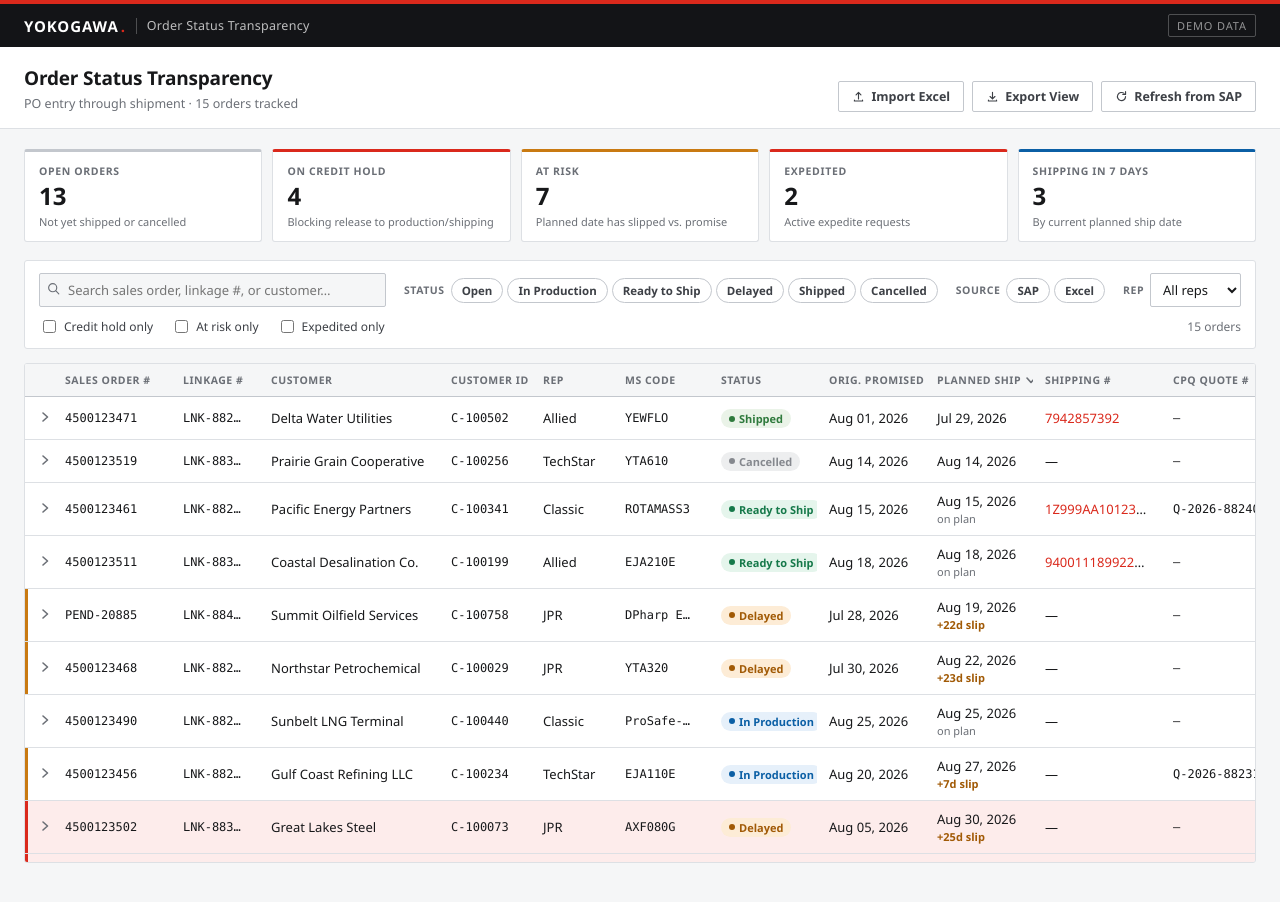
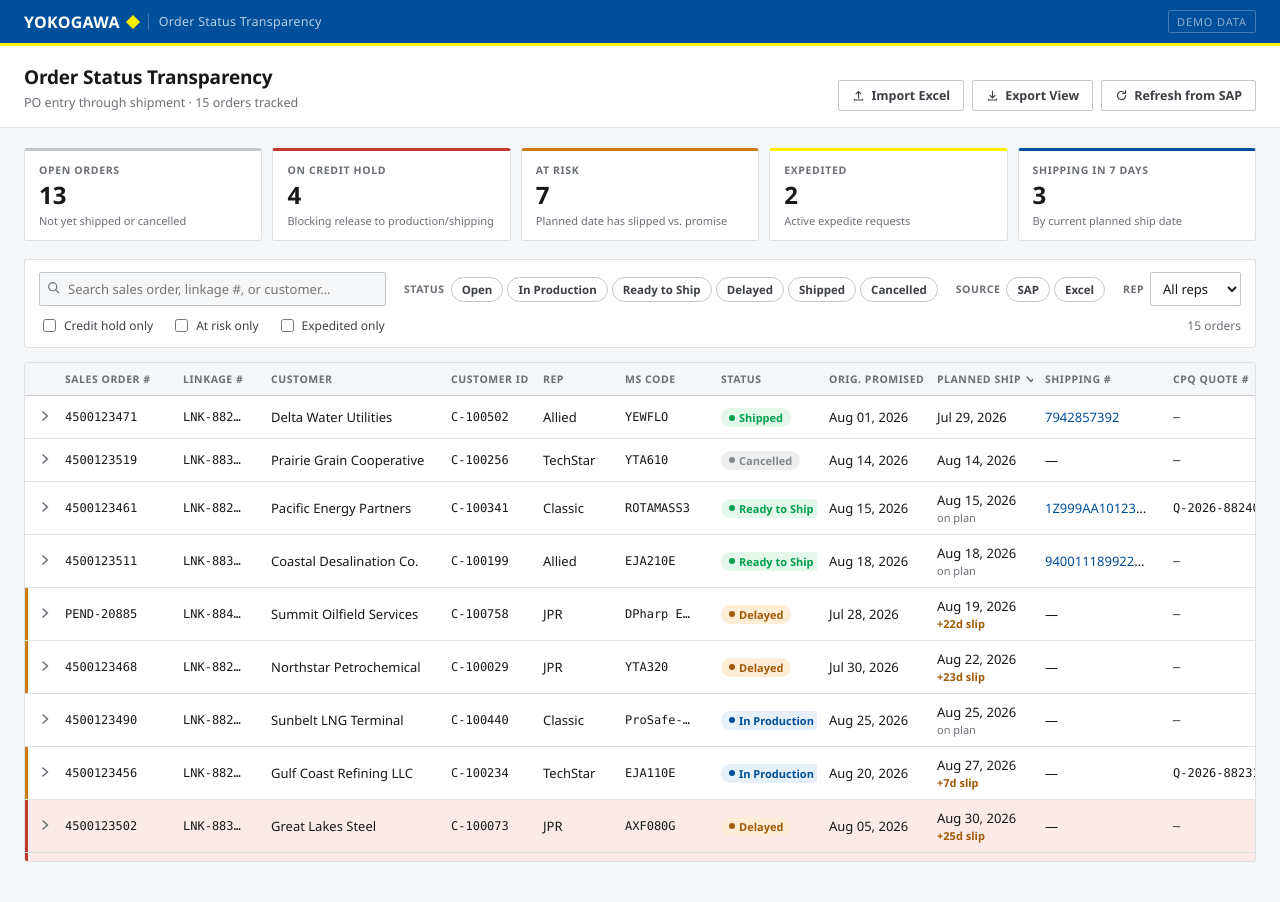
Before and after one commit to geraldhardesty/Order-Status-Transparency, a React (Vite) app: page / in a window 1280 px wide. Shown: the top 902 px of the page. Built offline with nearby package versions, Linux system fonts and the light colour scheme.

Commit message:
Apply official Yokogawa brand colors: blue header with yellow diamond logo, blue/yellow/green/gray palette per corporate identity guideline

```diff
--- a/src/components/Header.tsx
+++ b/src/components/Header.tsx
@@ -1,11 +1,11 @@
 export function Header() {
   return (
     <>
-      <div className="brand-stripe" />
       <header className="app-header">
         <div className="app-header__inner">
-          <div className="app-header__mark">
-            YOKOGAWA<span>.</span>
+          <div className="app-header__logo">
+            <span className="app-header__wordmark">YOKOGAWA</span>
+            <span className="app-header__diamond" aria-hidden="true" />
           </div>
           <div className="app-header__divider" />
           <div className="app-header__product">Order Status Transparency</div>
@@ -13,6 +13,7 @@ export function Header() {
           <div className="app-header__env">Demo Data</div>
         </div>
       </header>
+      <div className="brand-stripe" />
     </>
   );
 }
--- a/src/components/KpiBar.tsx
+++ b/src/components/KpiBar.tsx
@@ -42,7 +42,7 @@ export function KpiBar({ orders }: { orders: Order[] }) {
         <div className="kpi-tile__value">{stats.atRiskCount}</div>
         <p className="kpi-tile__meta">Planned date has slipped vs. promise</p>
       </div>
-      <div className="kpi-tile kpi-tile--accent-red">
+      <div className="kpi-tile kpi-tile--accent-yellow">
         <p className="kpi-tile__label">Expedited</p>
         <div className="kpi-tile__value">{stats.expeditedCount}</div>
         <p className="kpi-tile__meta">Active expedite requests</p>
--- a/src/components/OrderRow.tsx
+++ b/src/components/OrderRow.tsx
@@ -98,7 +98,7 @@ export function OrderRow({ order, expanded, onToggleExpand, onExpedite, onAddNot
               href={getTrackingUrl(order.shippingNumber, order.shippingCarrier)}
               target="_blank"
               rel="noopener noreferrer"
-              style={{ color: 'var(--brand-red)', textDecoration: 'none', fontWeight: 500 }}
+              style={{ color: 'var(--brand-blue)', textDecoration: 'none', fontWeight: 500 }}
             >
               {order.shippingNumber}
             </a>
--- a/src/styles/global.css
+++ b/src/styles/global.css
@@ -59,12 +59,12 @@ a {
 }
 
 .brand-stripe {
-  height: 4px;
-  background: var(--brand-red);
+  height: 3px;
+  background: var(--brand-yellow);
 }
 
 .app-header {
-  background: var(--brand-ink);
+  background: var(--brand-blue);
   color: #fff;
 }
 
@@ -77,18 +77,25 @@ a {
   gap: 10px;
 }
 
-.app-header__mark {
-  font-size: 15px;
-  font-weight: 700;
-  letter-spacing: 0.06em;
-  text-transform: uppercase;
+.app-header__logo {
   display: flex;
-  align-items: baseline;
-  gap: 2px;
+  align-items: center;
+  gap: 8px;
 }
 
-.app-header__mark span {
-  color: var(--brand-red);
+.app-header__wordmark {
+  font-size: 16px;
+  font-weight: 800;
+  letter-spacing: 0.02em;
+  color: #fff;
+}
+
+.app-header__diamond {
+  width: 10px;
+  height: 10px;
+  background: var(--brand-yellow);
+  transform: rotate(45deg);
+  flex-shrink: 0;
 }
 
 .app-header__divider {
@@ -189,14 +196,14 @@ a {
 }
 
 .btn-primary {
-  background: var(--brand-red);
-  border-color: var(--brand-red);
+  background: var(--brand-blue);
+  border-color: var(--brand-blue);
   color: #fff;
 }
 
 .btn-primary:hover:not(:disabled) {
-  background: var(--brand-red-dark);
-  border-color: var(--brand-red-dark);
+  background: var(--brand-indigo);
+  border-color: var(--brand-indigo);
 }
 
 .btn-quiet {
@@ -233,11 +240,15 @@ a {
 }
 
 .kpi-tile--accent-red {
-  border-top-color: var(--brand-red);
+  border-top-color: var(--danger-red);
 }
 
 .kpi-tile--accent-amber {
   border-top-color: #c97a12;
+}
+
+.kpi-tile--accent-yellow {
+  border-top-color: var(--brand-yellow);
 }
 
 .kpi-tile--accent-blue {
@@ -245,7 +256,7 @@ a {
 }
 
 .kpi-tile--accent-green {
-  border-top-color: #16794a;
+  border-top-color: var(--brand-green);
 }
 
 .kpi-tile__label {
@@ -338,8 +349,8 @@ a {
 }
 
 .chip[aria-pressed='true'] {
-  background: var(--ink-900);
-  border-color: var(--ink-900);
+  background: var(--brand-blue);
+  border-color: var(--brand-blue);
   color: #fff;
 }
 
@@ -441,7 +452,7 @@ a {
 
 .orders-table tbody tr.row--credit-hold {
   background: var(--credit-hold-bg);
-  box-shadow: inset 3px 0 0 var(--brand-red);
+  box-shadow: inset 3px 0 0 var(--danger-red);
 }
 
 .orders-table tbody tr.row--credit-hold:hover {
--- a/src/styles/tokens.css
+++ b/src/styles/tokens.css
@@ -1,15 +1,21 @@
 /*
-  Brand tokens approximate Yokogawa's public corporate identity (signature red,
-  near-black header, restrained neutral grays, minimal ornamentation, dense
-  information-first layout). Live access to yokogawa.com was unavailable when
-  this was authored — replace the --brand-* values below with exact hex codes
-  from the internal brand guideline if they differ.
+  Brand tokens per Yokogawa's official corporate identity guideline:
+  Yokogawa Yellow (symbol color, #FFEE00), Yokogawa Blue (supporting color,
+  #004F9B), Yokogawa Green (supporting color, #00A04C), and Earth Gray
+  (#95A0A4). Update the --brand-* values below if the internal guideline
+  is revised.
 */
 :root {
-  --brand-red: #da291c;
-  --brand-red-dark: #a81e14;
-  --brand-red-tint: #fdecea;
+  --brand-yellow: #ffee00;
+  --brand-blue: #004f9b;
+  --brand-indigo: #00316c;
+  --brand-green: #00a04c;
+  --brand-gray: #95a0a4;
   --brand-ink: #131417;
+
+  --danger-red: #c0392b;
+  --danger-red-dark: #9c2e21;
+  --danger-red-tint: #fbeae7;
 
   --ink-900: #17181a;
   --ink-700: #3d4046;
@@ -22,25 +28,25 @@
   --surface-alt: #f5f6f7;
   --surface-sunken: #eceef0;
 
-  --focus-ring: #0b5fa5;
+  --focus-ring: var(--brand-blue);
 
   --status-open-bg: #eceef0;
   --status-open-fg: #4b4f56;
   --status-production-bg: #e6f0fa;
-  --status-production-fg: #0b5fa5;
-  --status-ready-bg: #e5f5ec;
-  --status-ready-fg: #16794a;
-  --status-shipped-bg: #eaf3e8;
-  --status-shipped-fg: #2f7a3d;
+  --status-production-fg: var(--brand-blue);
+  --status-ready-bg: #e3f7ea;
+  --status-ready-fg: var(--brand-green);
+  --status-shipped-bg: #e3f7ea;
+  --status-shipped-fg: var(--brand-green);
   --status-delayed-bg: #fdecd6;
   --status-delayed-fg: #a15a06;
   --status-cancelled-bg: #edeeef;
   --status-cancelled-fg: #85888e;
 
-  --credit-hold-bg: #fdeceb;
-  --credit-hold-fg: #b81f14;
-  --excel-tag-bg: #e5f5ec;
-  --excel-tag-fg: #16794a;
+  --credit-hold-bg: var(--danger-red-tint);
+  --credit-hold-fg: var(--danger-red);
+  --excel-tag-bg: #e3f7ea;
+  --excel-tag-fg: var(--brand-green);
   --sap-tag-bg: #eceef0;
   --sap-tag-fg: #4b4f56;
 
```
